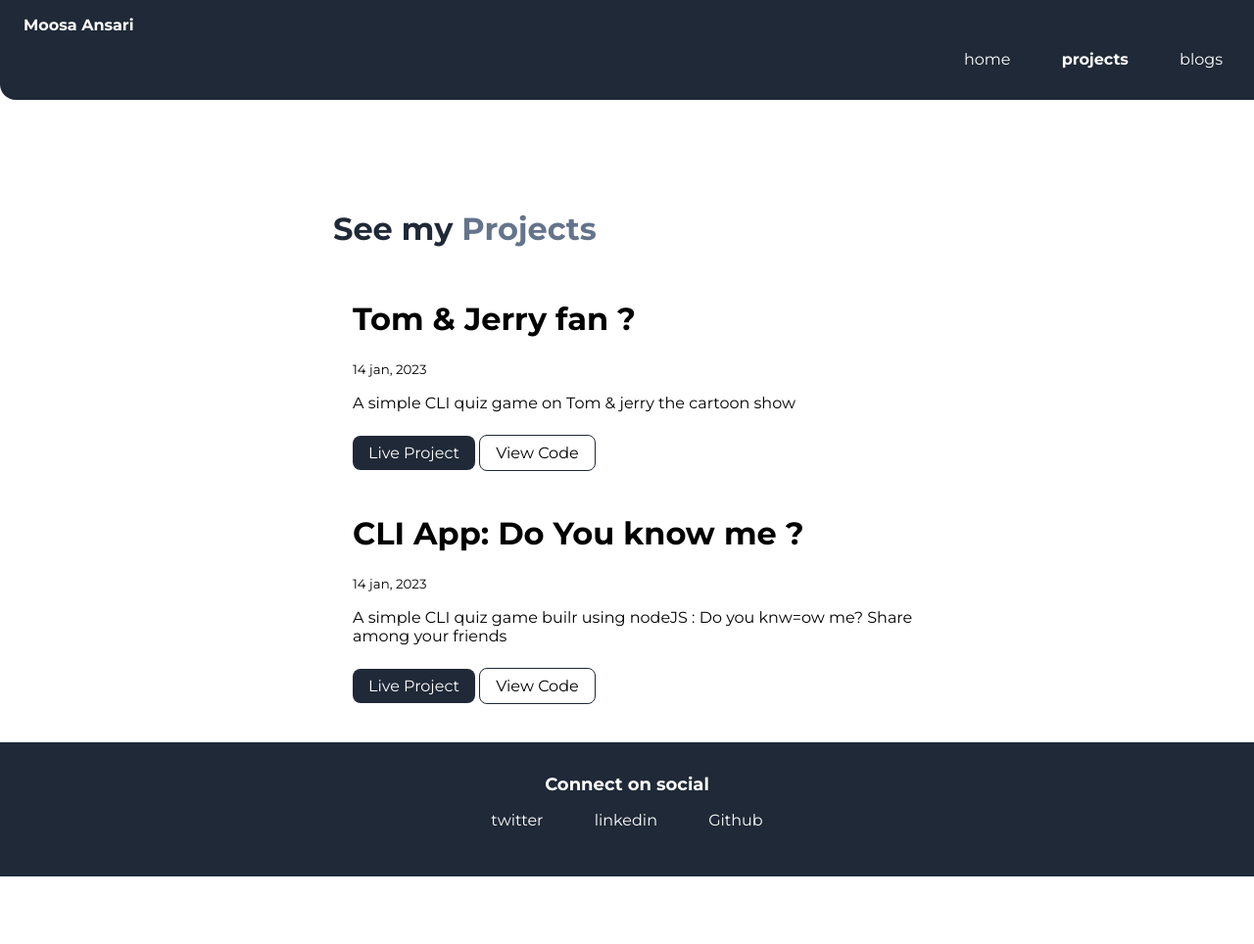
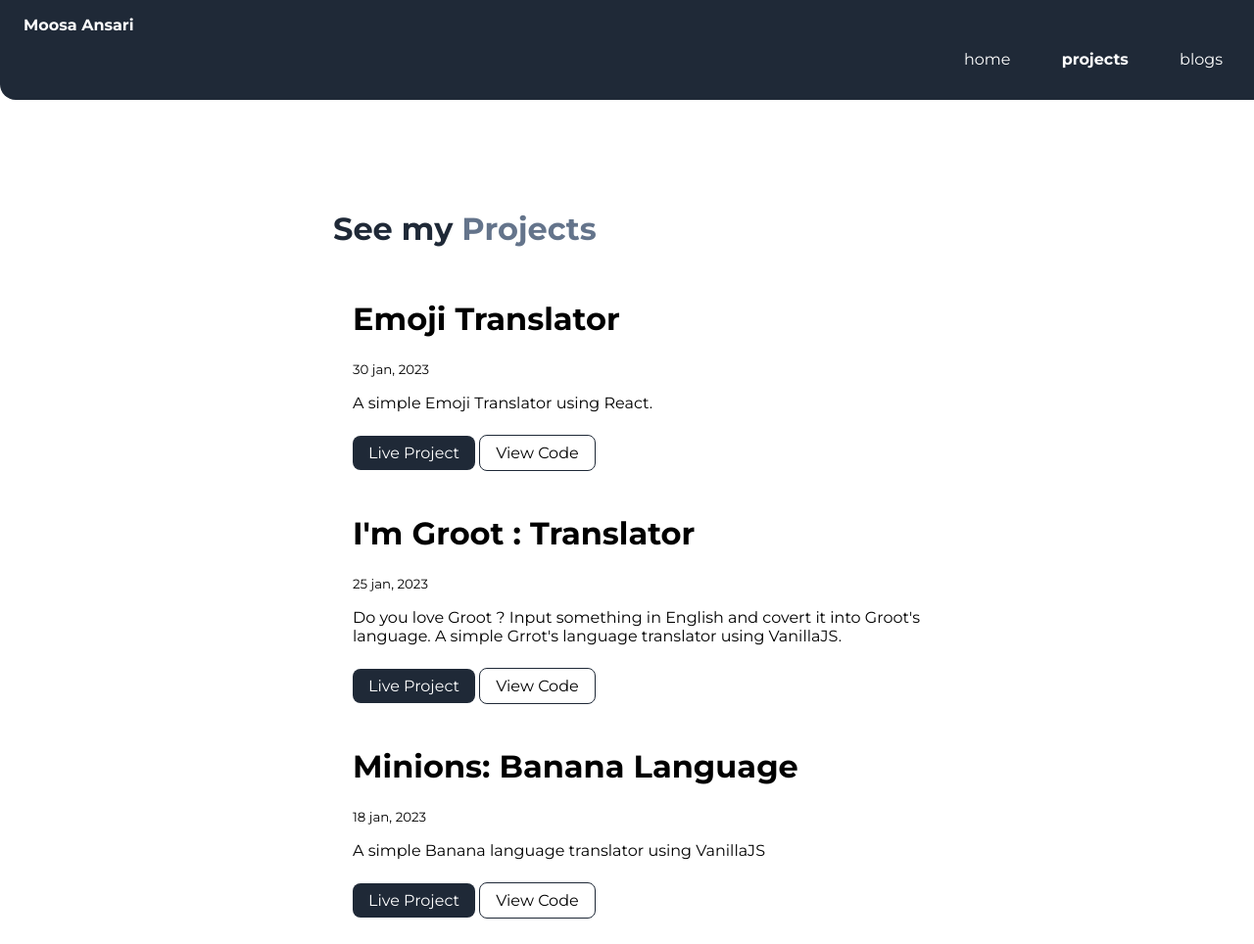
Before and after one commit to ansarimoosa99/my-portfolio-website, a plain HTML site: page projects.html in a window 1280 px wide. Shown: the top 964 px of the page at 98% size. Before the commit the page ends 895 px from the top, so only its background shows below. Drawn offline with Linux system fonts and the light colour scheme.

Commit message:
updated projects

```diff
--- a/projects.html
+++ b/projects.html
@@ -34,6 +34,53 @@
     </header>
 
     <ul class="list list-non-bullet">
+      <div class="container container-center">
+        <li>
+        <h1>Emoji Translator </h1>
+        <small>30 jan, 2023</small>
+        <p>
+          A simple Emoji Translator using React.
+        </p>
+        <div class="projects">
+        <a class="link link-primary" href="https://uwv9ig.csb.app/">Live Project</a>
+        <!-- inline -->
+        <a class="link link-secondary" href="https://codesandbox.io/s/first-react-app-1-forked-uwv9ig?file=/src/App.js">View Code</a>
+    </div>
+    </li>
+    </div>
+
+
+
+    <div class="container container-center">
+      <li>
+      <h1>I'm Groot : Translator </h1>
+      <small>25 jan, 2023</small>
+      <p>
+        Do you love Groot ? Input something in English and covert it into Groot's language. A simple Grrot's language translator using VanillaJS.
+      </p>
+      <div class="projects">
+      <a class="link link-primary" href="https://grooot.netlify.app/">Live Project</a>
+      <!-- inline -->
+      <a class="link link-secondary" href="https://github.com/ansarimoosa99/vanillaJs-Groot">View Code</a>
+  </div>
+  </li>
+  </div>
+
+        <div class="container container-center">
+          <li>
+          <h1>Minions: Banana Language </h1>
+          <small>18 jan, 2023</small>
+          <p>
+            A simple Banana language translator using VanillaJS
+          </p>
+          <div class="projects">
+          <a class="link link-primary" href="https://speak-banananaa.netlify.app">Live Project</a>
+          <!-- inline -->
+          <a class="link link-secondary" href="https://github.com/ansarimoosa99/vanillaJs-Banana-Translator">View Code</a>
+      </div>
+      </li>
+      </div>
+
       <div class="container container-center">
         <li>
         <h1>Tom & Jerry fan ?</h1>
--- a/style.css
+++ b/style.css
@@ -152,6 +152,7 @@ hr {
     padding: 2rem 0rem;
     text-align: center;
     color: white;
+    border-top-right-radius: 1rem;
 
 }
 
```
